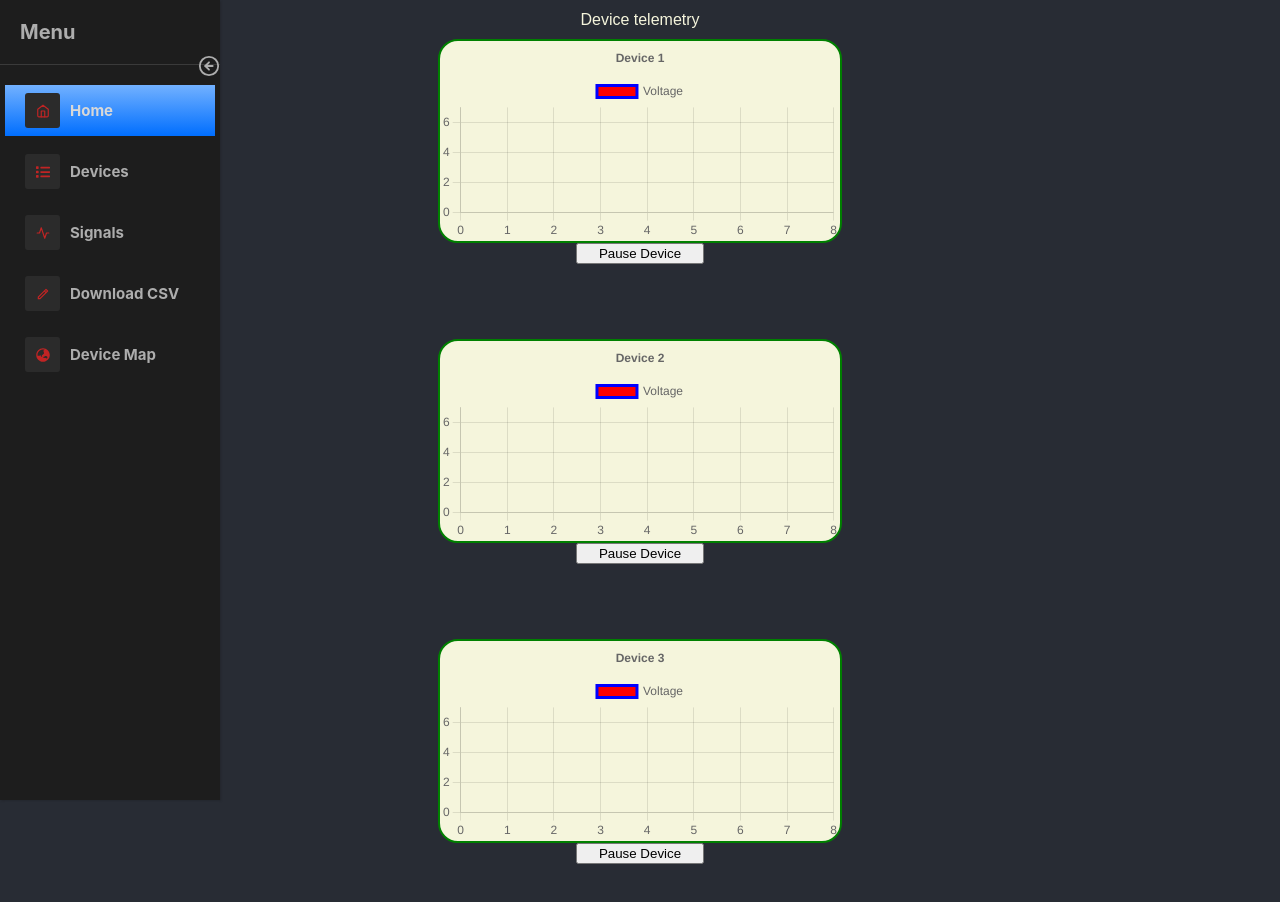
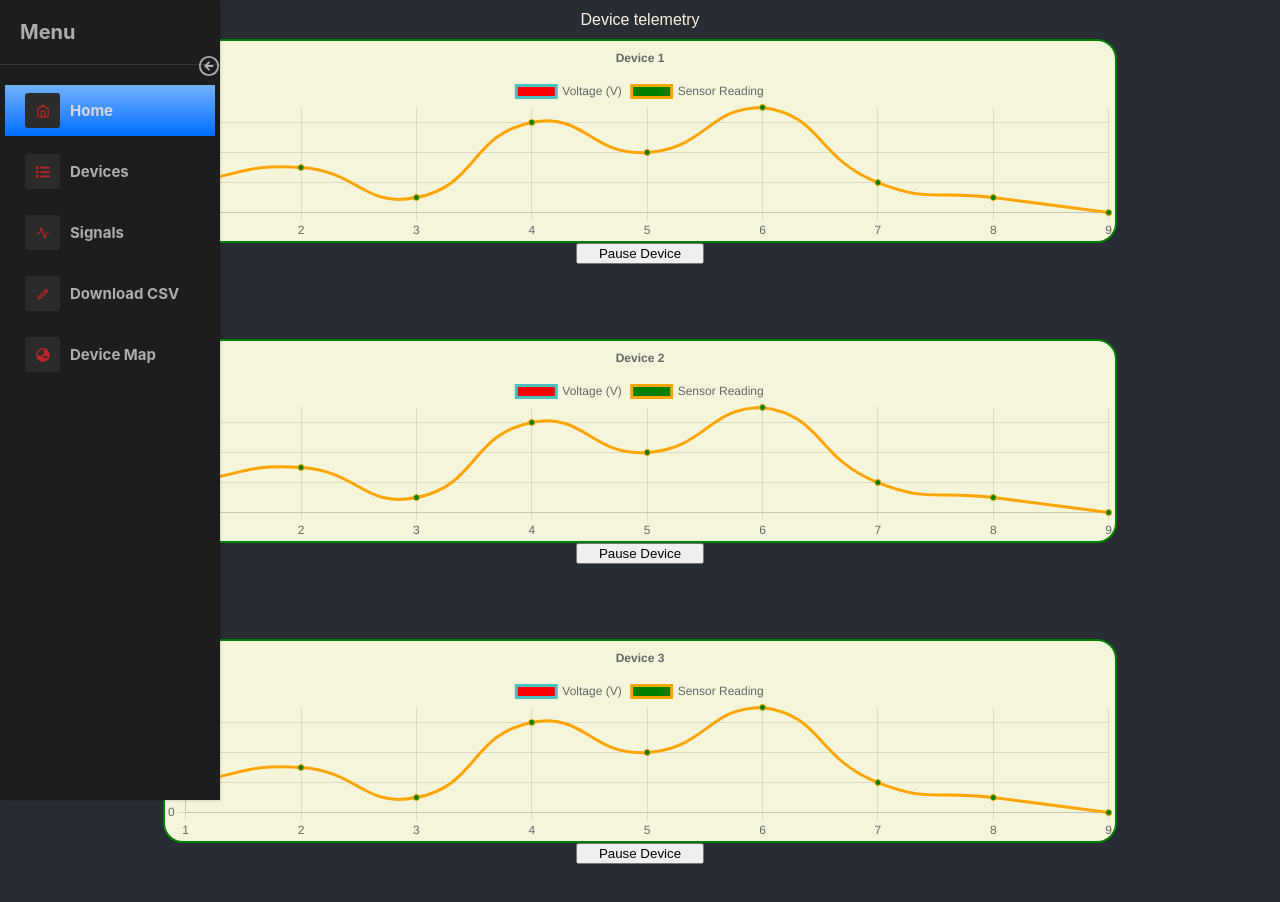
Before and after one commit to rushithkaru/Aws_telemetry, a React (Create React App) app in the folder my-app/: page / in a window 1280 px wide. Shown: the top 902 px of the page. Built offline with nearby package versions, Linux system fonts and the light colour scheme; no server answers.

Commit message:
Made charts look better

```diff
--- a/my-app/src/components/Chart.js
+++ b/my-app/src/components/Chart.js
@@ -68,15 +68,26 @@ function Chart(props) {
 
 
   const data = {
-    labels: ['0','1','2','3','4','5','6','7','8'],
+    labels: Array.from({length: 9}, (v, i) => i+1),
     datasets: [{
-      label: 'Voltage',
+      label: 'Voltage (V)',
       data: d,
       backgroundColor: 'red',
-      borderColor: 'blue',
+      borderColor: 'rgba(75,192,192,1)',
       tension: 0.5,
       fill: true
-    }]
+    },
+    {
+      label: 'Sensor Reading',
+      //Fake data for now
+      data: [2,3,1,6,4,7,2,1,0,5,2,3,3],
+      backgroundColor: 'green',
+      borderColor: 'orange',
+      tension: 0.5,
+      fill: true
+    },
+
+    ]
   }
 
   const options = {
@@ -91,11 +102,14 @@ function Chart(props) {
 
 
     },
-    scales : {
-      y: {
-        min: 0,
-        max: 7
-      }
+    scales: {
+      yAxes: [
+        {
+          ticks: {
+            beginAtZero: true,
+          },
+        },
+      ],
     },
 
   }
@@ -105,7 +119,7 @@ function Chart(props) {
 
       <div style={
         {
-        width: '400px',
+        width: '950px',
         height: '200px',
         backgroundColor: 'beige',
         borderRadius: '20px',
@@ -116,6 +130,7 @@ function Chart(props) {
       <Line
       data = {data}
       options = {options}
+      width={20} height={0}
       >
       </Line>
       </div>
--- a/my-app/src/components/ChartContainer.js
+++ b/my-app/src/components/ChartContainer.js
@@ -1,7 +1,6 @@
 import React, { useState, useEffect } from 'react';
 import Chart from './Chart';
 import { Button, Modal, Accordion, InputGroup, FormControl, Form, Spinner, Table} from 'react-bootstrap';
-
 function ChartContainer(props){
     const [borderColorChart,setBorderColorChart] =  useState("green");
     const [buttonMess,setButtonMess] = useState("Pause Device");
@@ -29,12 +28,14 @@ function ChartContainer(props){
     }
 
     return (
-        <div style={{ display: 'flex', width: '100%', flexDirection: "column", alignItems: "center" }}>
+        <div  style={{ display: 'flex', width: '100%', flexDirection: "column", alignItems: "center" }}>
 
             <Chart colorS={borderColorChart} deviceNum = {props.deviceNum}  ></Chart>
 
             <Button style={{ width: "10%"}} onClick={() => handlePause()}>{buttonMess}</Button>
+
         </div>
+
 
     )
 
```
